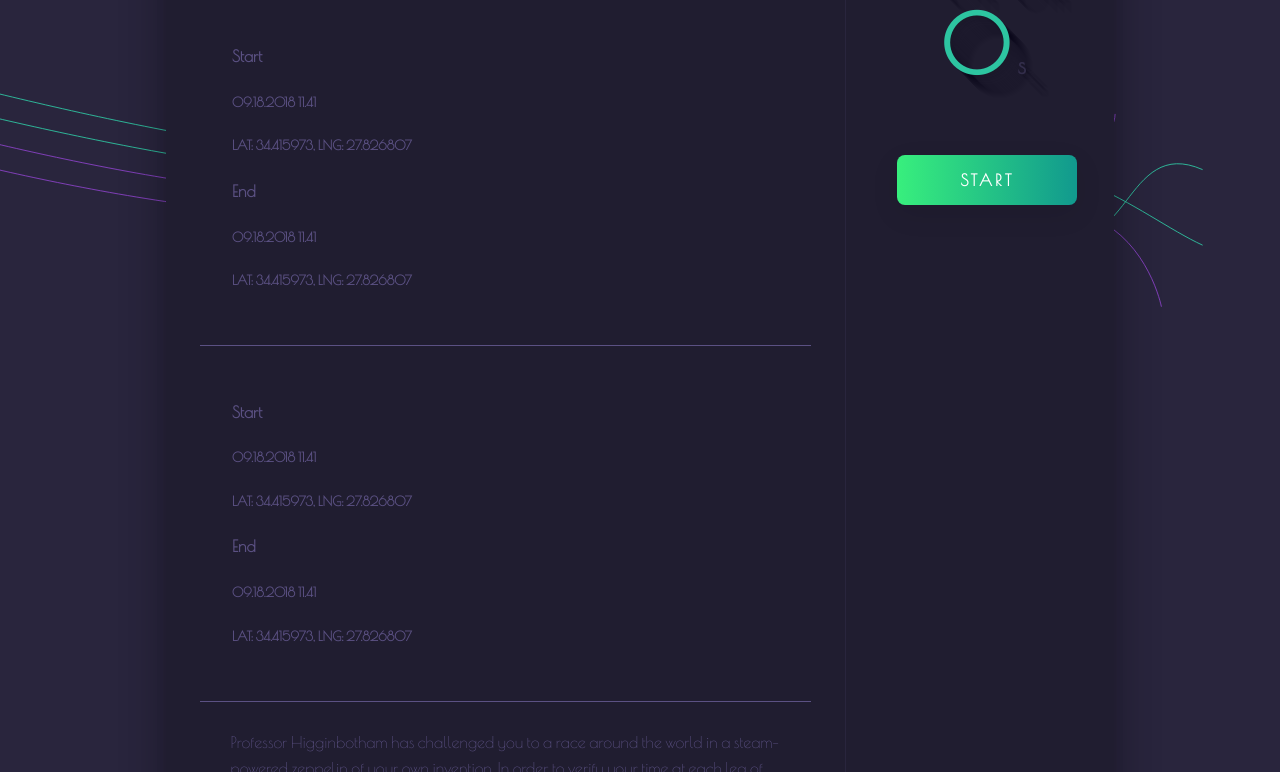
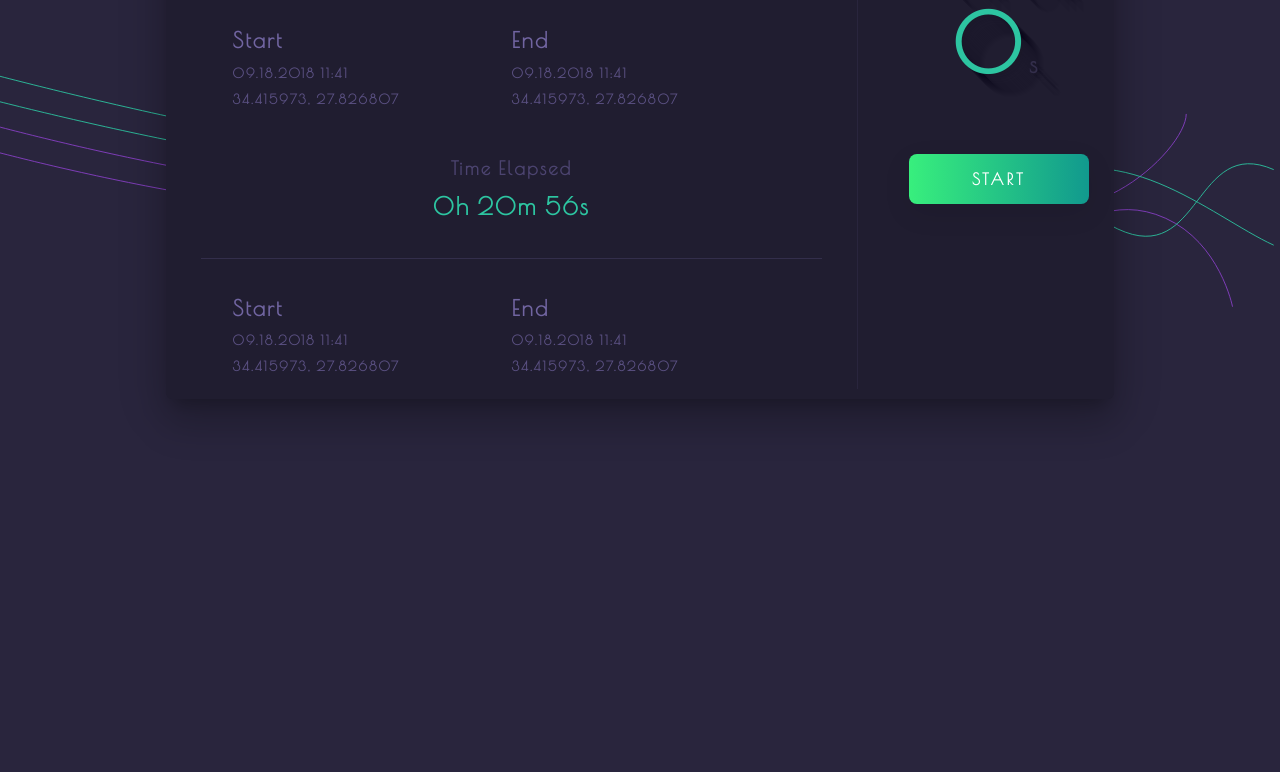
Before and after one commit to sanderhelleso/clickTimeCodeChallenge, a React app in the folder client/: page / in a window 1280 px wide. Shown: the part 255-1027 px from the top of the page. After the commit the page ends 800 px from the top, so only its background shows below. Built offline with nearby package versions, Linux system fonts and the light colour scheme.

Commit message:
added bae layout for row

```diff
--- a/client/public/css/main.css
+++ b/client/public/css/main.css
@@ -22,6 +22,23 @@ body {
 
 #history-table {
     grid-column: 1 / 2;
+    max-height: 60vh;
+    overflow-y: scroll;
+}
+
+#history-table::-webkit-scrollbar {
+    width: 0.3rem;
+}
+
+#history-table::-webkit-scrollbar-track {
+    -webkit-box-shadow: inset 0 0 6px rgba(0,0,0,0.3);
+    border-radius: 20px;
+}
+
+#history-table::-webkit-scrollbar-thumb {
+  background-color: #332e4b;
+  outline: 1px solid #332e4b;
+  border-radius: 20px;
 }
 
 #history-table #history-heading {
@@ -40,19 +57,49 @@ body {
     padding: 2% 5%;
 }
 
-#history-table {
-    display: inline-block;
+
+#history-table .history-row {
+    padding: 2rem;
+    color: #5b5183;
+    border-bottom: 0.5px solid #332e4b;
 }
 
-#history-table #history-row {
-    padding: 2rem;
-    color: #5b5183;
-    border-bottom: 0.5px solid #5b5183;
+#history-table .history-row div {
+    display: inline-block;
+    width: 50%;
+    letter-spacing: 2px;
+}
+
+#history-table .history-row div h4 {
+    margin: 0;
+    font-size: 1.35rem;
+    color: #7165a1;
+}
+
+#history-table .history-row div h5 {
+    margin: 0.3rem 0;
+}
+
+#history-table .history-row .history-row-time-info {
+    margin-top: 1.3rem;
+    width: 100%;
+    text-align: center;
+}
+
+#history-table .history-row .history-row-time-info h3 {
+    margin-bottom: 0.2rem;
+    color: #4c4470;
+}
+
+#history-table .history-row .history-row-time-info h2 {
+    margin: 0;
+    color: #2DC5A1;
 }
 
 #stopwatch {
     padding: 5%;
     min-width: 20vw;
+    max-width: 20vw;
     text-align: center;
     border-left: 0.5px solid #29253d;
     position: relative;
--- a/client/src/components/Stopwatch.js
+++ b/client/src/components/Stopwatch.js
@@ -15,6 +15,7 @@ export default class Stopwatch extends Component {
                 test1: 123,
                 test2: 321
             },
+            historyRowsCount: 0,
             started: false
         };
 
@@ -65,18 +66,22 @@ export default class Stopwatch extends Component {
 
     renderHistoryRow() {
         return Object.keys(this.state.historyRows).map(row => {
-            return <div id='history-row'>
-                <div id='history-row-start'>
-                    <h4>Start</h4>
-                    <h5>09.18.2018 11.41</h5>
-                    <h5>LAT: 34.415973, LNG: 27.826807</h5>
-                </div>
-                <div id='history-row-end'>
-                    <h4>End</h4>
-                    <h5>09.18.2018 11.41</h5>
-                    <h5>LAT: 34.415973, LNG: 27.826807</h5>
-                </div>
-            </div>
+            return <div className='history-row'>
+                        <div>
+                            <h4>Start</h4>
+                            <h5>09.18.2018 11:41</h5>
+                            <h5>34.415973, 27.826807</h5>
+                        </div>
+                        <div>
+                            <h4>End</h4>
+                            <h5>09.18.2018 11:41</h5>
+                            <h5>34.415973, 27.826807</h5>
+                        </div>
+                        <div className='history-row-time-info'>
+                            <h3>Time Elapsed</h3>
+                            <h2>0h 20m 56s</h2>
+                        </div>
+                    </div>
         });
     }
 
@@ -95,12 +100,12 @@ export default class Stopwatch extends Component {
     }
 
     stopStopwatch() {
+        // stop interval
+        clearInterval(this.intervalID);
+
         this.setState({
             started: false
         });
-
-        // stop interval
-        clearInterval(this.intervalID);
     }
 
     getTime(ms) {
```
